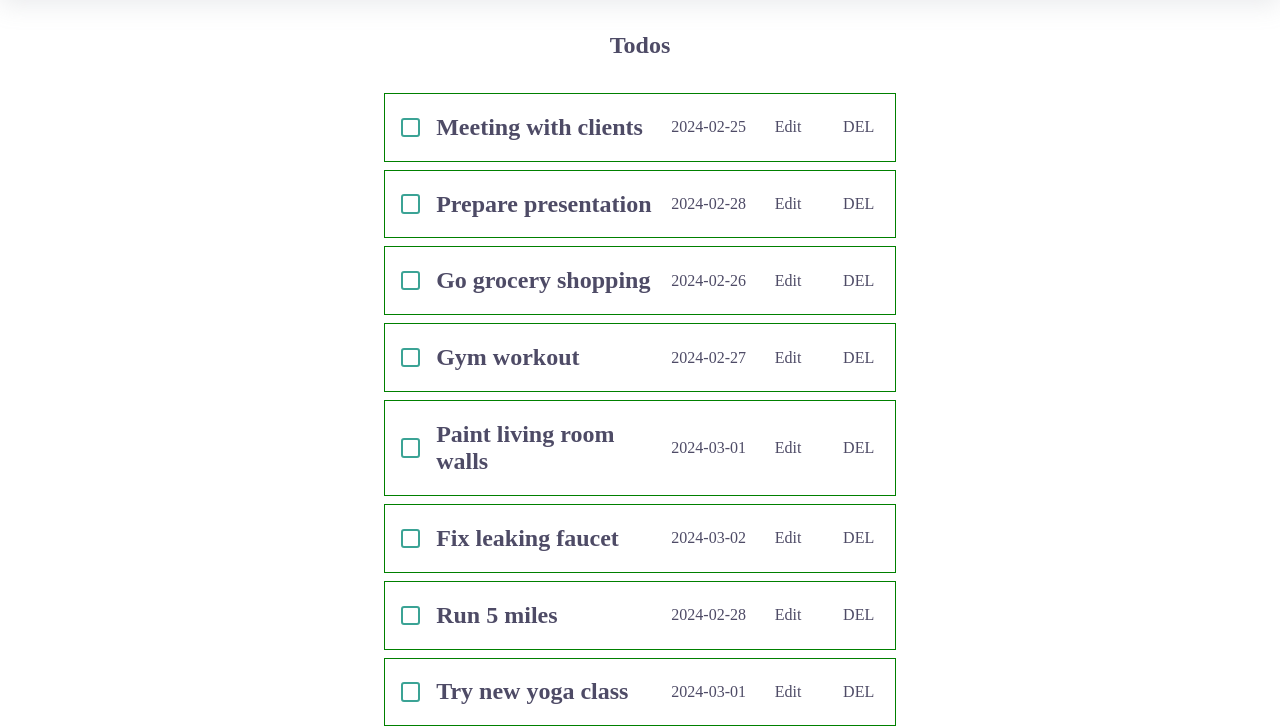
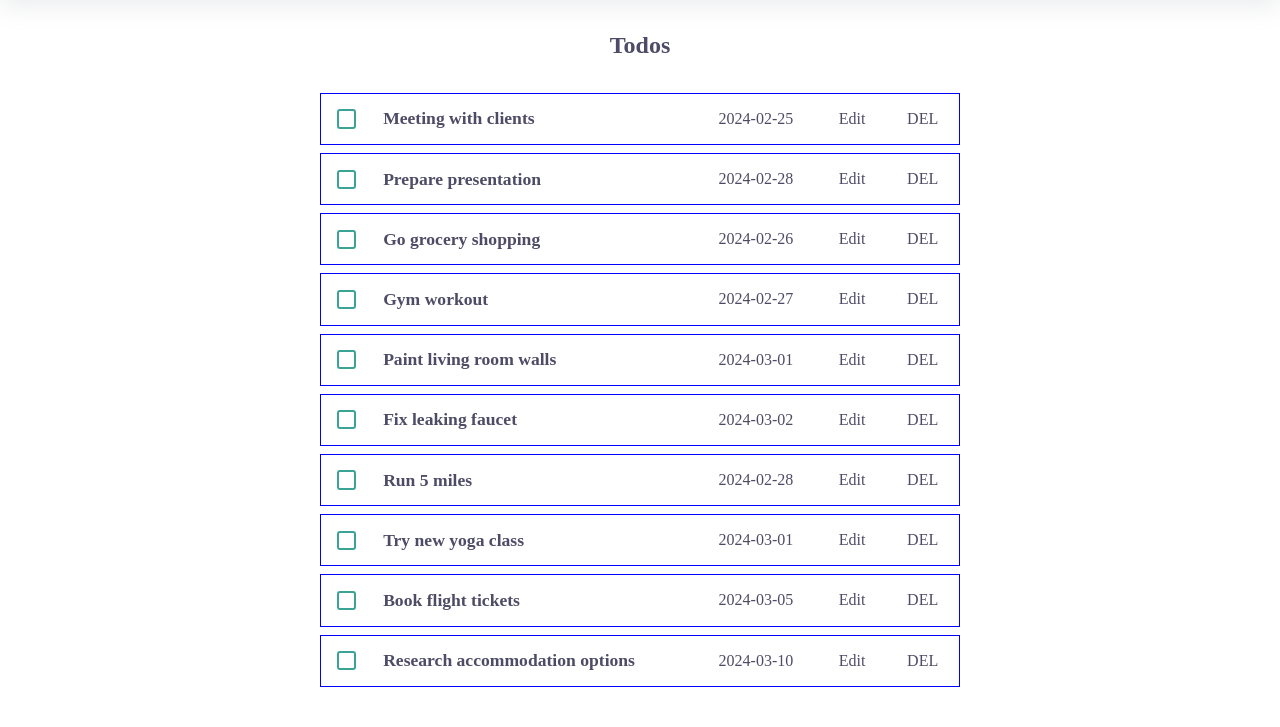
Before and after one commit to ExtF8/todoOrNot, a website built with webpack: page src/template.html in a window 1280 px wide. Shown: the part 88-815 px from the top of the page. Built offline with nearby package versions, Linux system fonts and the light colour scheme.

Commit message:
Changed width of to do list

```diff
--- a/src/styles/main.css
+++ b/src/styles/main.css
@@ -976,7 +976,7 @@
 .todo-list {
     /* border: 1px solid green; */
     margin: 10px;
-    width: 40vw;
+    width: 50vw;
     /* height: 20px; */
     display: flex;
     flex-direction: column;
@@ -984,7 +984,7 @@
 }
 
 .todo-container {
-    /* border: 1px solid blue; */
+    border: 1px solid blue;
     margin: 4px;
     width: 100%;
     /* height: 40px; */
@@ -998,7 +998,7 @@
     display: grid;
     grid-template-columns: repeat(10, 1fr);
     align-items: center;
-    border: 1px solid green;
+    /* border: 1px solid green; */
 
 }
 
@@ -1042,7 +1042,7 @@
     grid-column-end: 7;
     /* align-items: center; */
 
-    font-size: 1.5rem;
+    font-size: 1.1rem;
 }
 
 .todo-dueDate {
```
